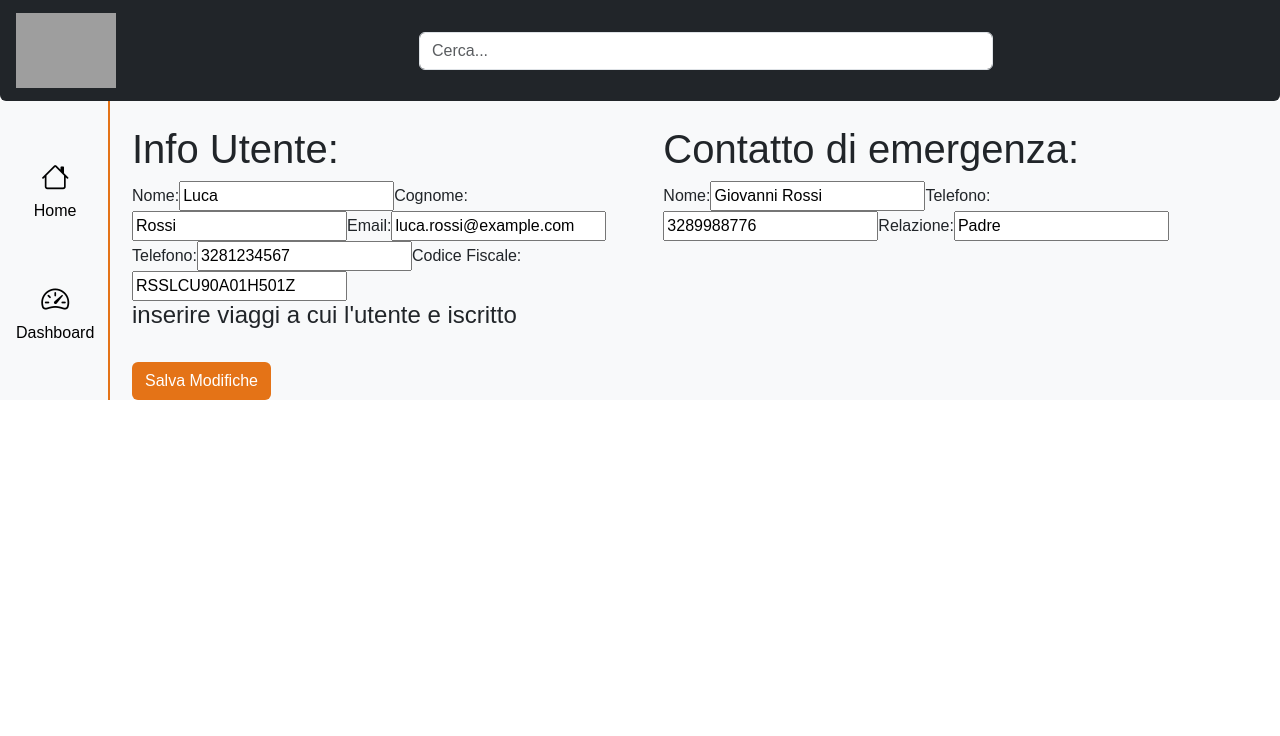
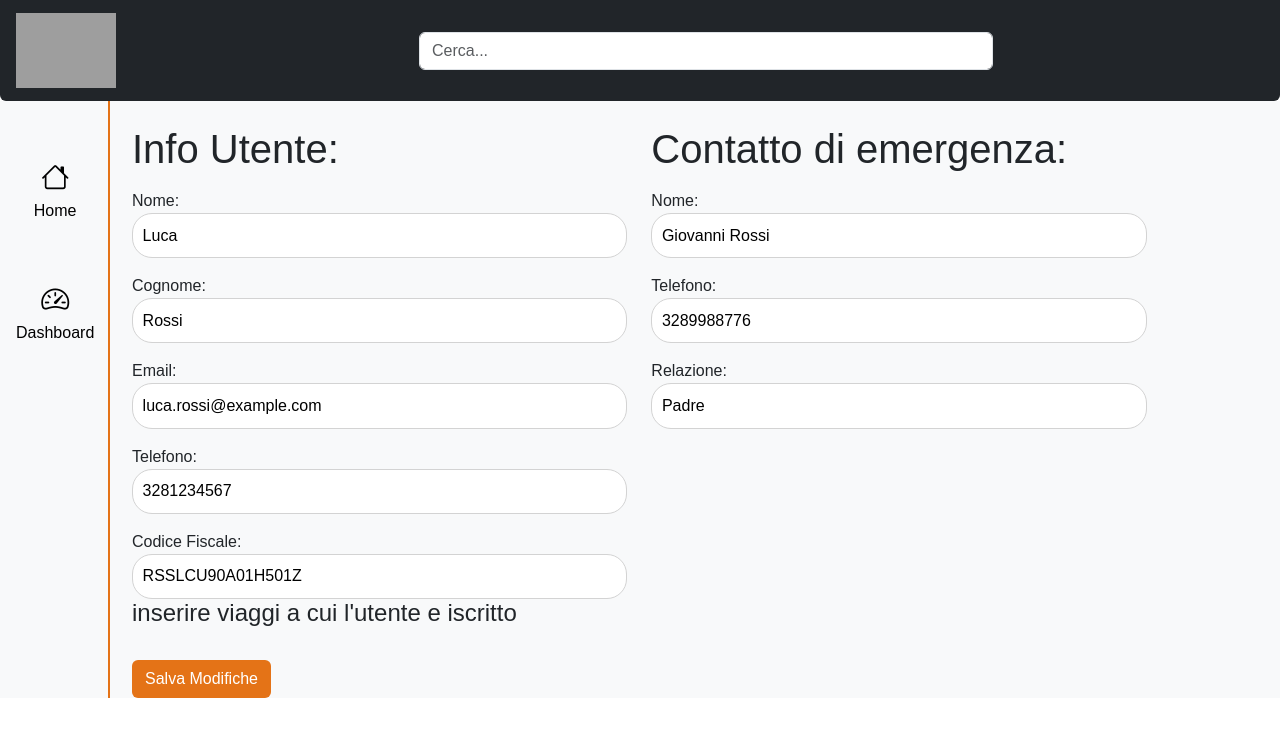
Before and after one commit to mattiacoli/BooRoad, a React (Vite) app: page /1/edit in a window 1280 px wide. Shown: the top 736 px of the page. Built offline with nearby package versions, Linux system fonts and the light colour scheme; grey boxes are pictures that could not be loaded.

Commit message:
Add user info styles and correct typo in EditUser component

```diff
--- a/src/index.css
+++ b/src/index.css
@@ -93,6 +93,22 @@ main {
 
 }
 
+.user_info {
+  width: 100%;
+
+  .edit_user_label {
+    display: block;
+    margin-top: 1rem;
+  }
+
+  .edit_user_input {
+    width: 100%;
+    padding: 0.6rem;
+    border: 1px solid lightgrey;
+    border-radius: 20px;
+  }
+}
+
 
 /* #endregion main */
 
--- a/src/pages/EditUser.jsx
+++ b/src/pages/EditUser.jsx
@@ -76,7 +76,7 @@ export default function EditUser() {
         const userTrip = findTripByUserId(userToPush.id)
 
         if (!userTrip) {
-            console.log('nessun viaggio trovaot per l"utente');
+            console.log('nessun viaggio trovato per l"utente');
             return
         }
 
```
